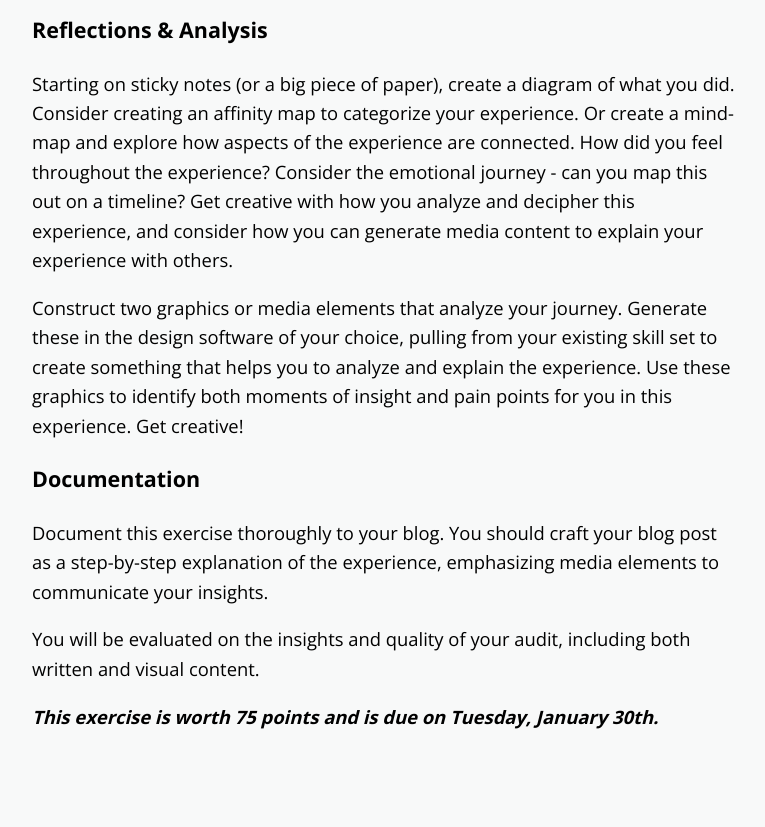
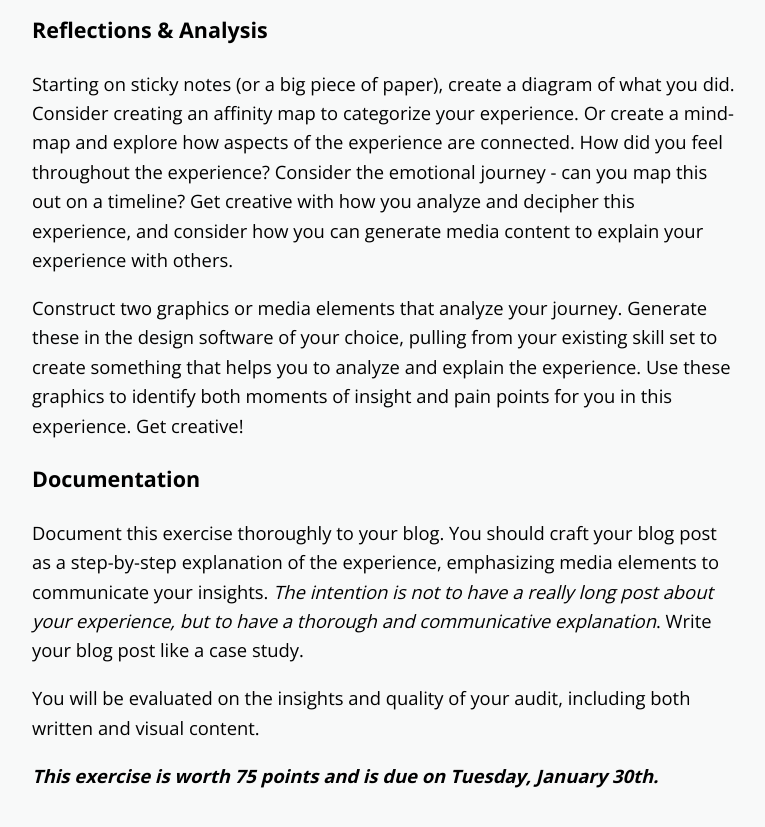
Before and after one commit to coloringchaos/ixd-s18, a Jekyll site: the page built from _posts/2018-1-16-ux-audit.md, in a window 1280 px wide and 900 px high, scrolled down 1196 px. Shown: the top 827 px of the window, without its empty margins (256-1021 px from the left). Built offline with Jekyll 4.4.1, drawn with Linux system fonts in a browser that asks for light colours; nearby versions of some CDN libraries; a script that is not in the unit is left out.

Commit message:
schedule

```diff
--- a/_posts/2018-1-16-ux-audit.md
+++ b/_posts/2018-1-16-ux-audit.md
@@ -26,7 +26,7 @@ Starting on sticky notes (or a big piece of paper), create a diagram of what you
 Construct two graphics or media elements that analyze your journey. Generate these in the design software of your choice, pulling from your existing skill set to create something that helps you to analyze and explain the experience. Use these graphics to identify both moments of insight and pain points for you in this experience. Get creative!
 
 ### Documentation
-Document this exercise thoroughly to your blog. You should craft your blog post as a step-by-step explanation of the experience, emphasizing media elements to communicate your insights.
+Document this exercise thoroughly to your blog. You should craft your blog post as a step-by-step explanation of the experience, emphasizing media elements to communicate your insights. *The intention is not to have a really long post about your experience, but to have a thorough and communicative explanation*. Write your blog post like a case study.
 
 You will be evaluated on the insights and quality of your audit, including both written and visual content.
 
```
